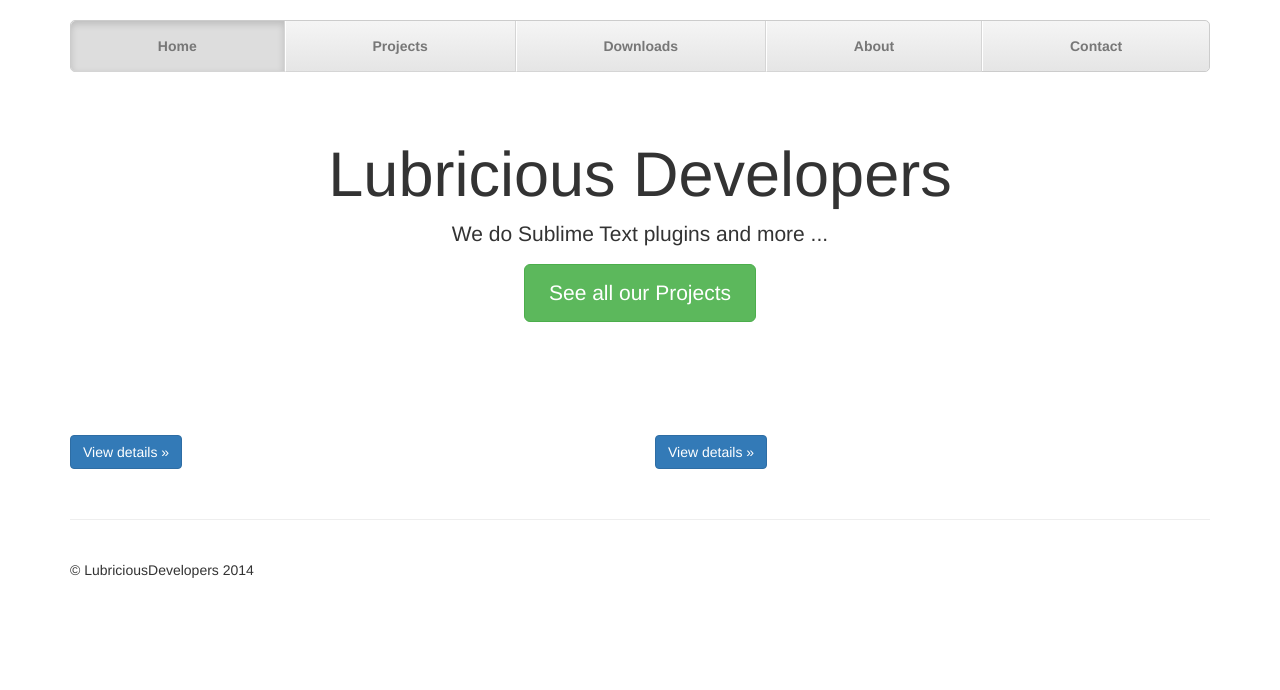
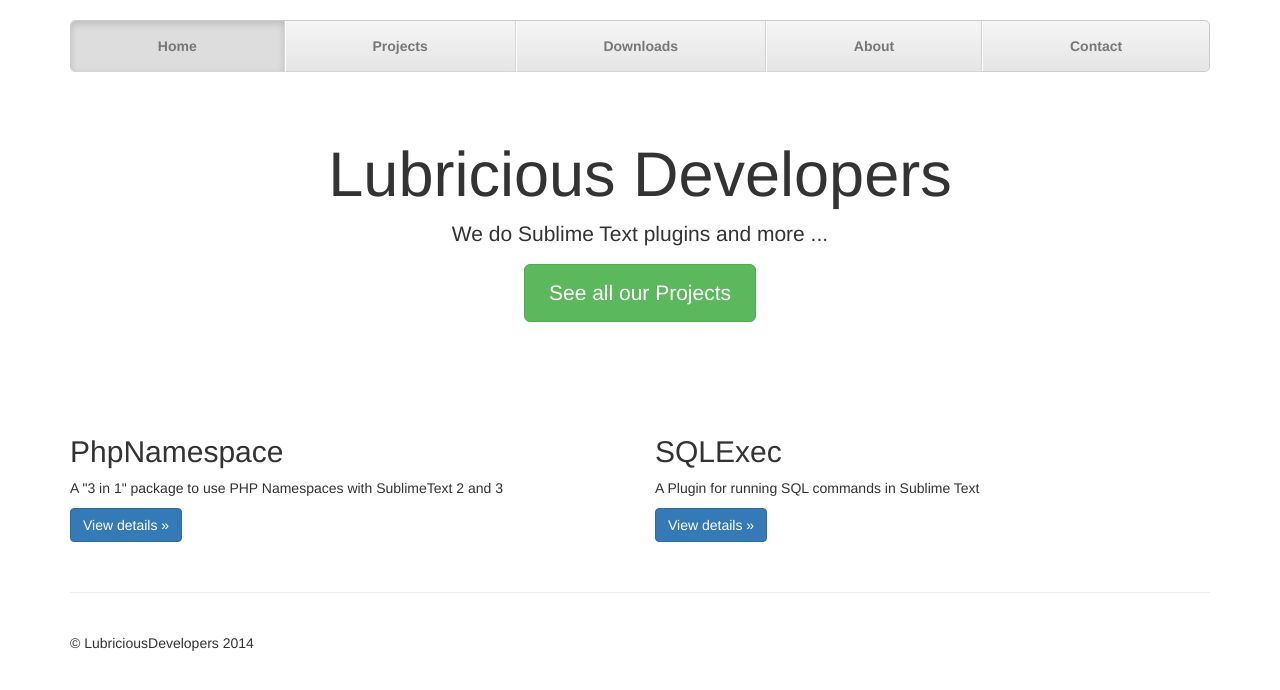
Before and after one commit to LubriciousDevelopers/lubriciousdevelopers.github.io, a Jekyll site: the page built from index.html, in a window 1280 px wide. Shown: the top 690 px of the page. Built offline with Jekyll 4.4.1, drawn with Linux system fonts in a browser that asks for light colours; nearby versions of some CDN libraries.

Commit message:
Rollback

```diff
--- a/_data/projects.yml
+++ b/_data/projects.yml
@@ -1,10 +1,10 @@
-sublime-php-namespace:
+-
     name:    PhpNamespace
     summary: A "3 in 1" package to use PHP Namespaces with SublimeText 2 and 3
     github:  gl3n/sublime-php-namespace
     slug:    sublime-php-namespace
 
-sublime-sqlexec:
+-
     name:    SQLExec
     summary: A Plugin for running SQL commands in Sublime Text
     github:  jum4/sublime-sqlexec
--- a/projects/sublime-php-namespace/index.html
+++ b/projects/sublime-php-namespace/index.html
@@ -4,6 +4,6 @@
 ---
 
 <div>
-    <h1>{{ site.data.projects.sublime-php-namespace.name }}</h1>
+    <h1>Sublime PHP Namespace</h1>
     <p class="lead">A "3 in 1" package to use <strong>PHP Namespaces</strong> with SublimeText 2 and 3</p>
 </div>
```
